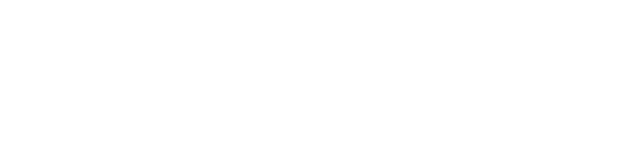
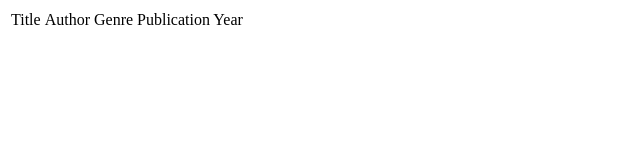
Before and after one commit to jripke74/fs-book-catalog-table, a plain HTML site: page index.html in a window 1280 px wide. Shown: the whole page, without its empty margins (0-640 px from the left). Drawn offline with Linux system fonts and the light colour scheme.

Commit message:
add table

```diff
--- a/index.html
+++ b/index.html
@@ -1,11 +1,20 @@
 <!DOCTYPE html>
 <html lang="en">
-<head>
-  <meta charset="UTF-8">
-  <meta name="vieport" content="width=device-width, initial-scale=1.0">
-  <title>Book Catalog</title>
-</head>
-<body>
-
-</body>
+  <head>
+    <meta charset="UTF-8" />
+    <meta name="vieport" content="width=device-width, initial-scale=1.0" />
+    <title>Book Catalog</title>
+  </head>
+  <body>
+    <table>
+      <tbody>
+        <tr>
+          <td>Title</td>
+          <td>Author</td>
+          <td>Genre</td>
+          <td>Publication Year</td>
+        </tr>
+      </tbody>
+    </table>
+  </body>
 </html>
```
